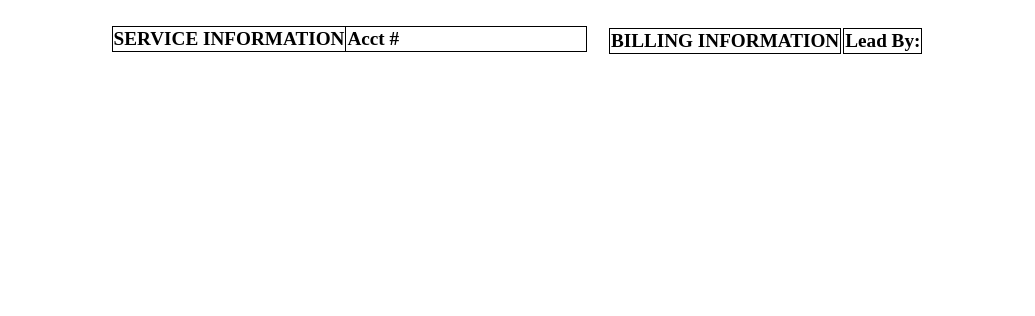
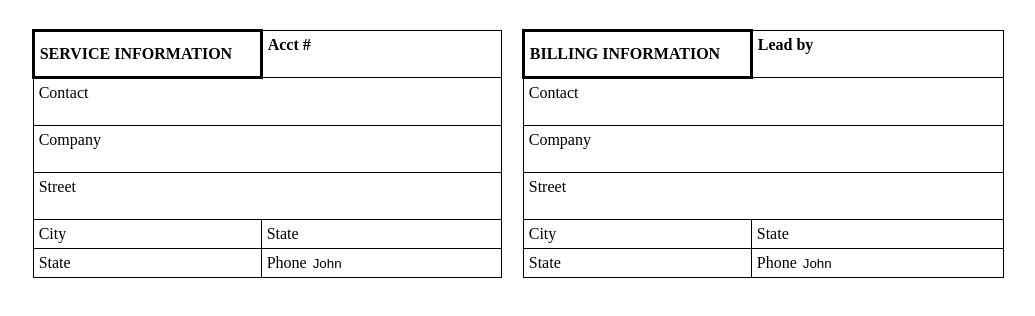
Before and after one commit to Interstate-Pest/bedBugAgreement, a plain HTML site: page index.html in a window 1280 px wide. Shown: the part 164-480 px from the top of the page, without its empty margins (122-1157 px from the left). Drawn offline with Linux system fonts and the light colour scheme.

Commit message:
created tables. Need format for printing.

```diff
--- a/index.html
+++ b/index.html
@@ -14,28 +14,105 @@
         <div id="title">
             <h1 style="text-align: center; text-decoration: underline; text-underline-offset: .7rem;">Bed Bug Agreement</h1>
         </div>
-        <div style="display: flex; justify-content: center; margin: 10px;">
+        <div style="display: flex; flex-wrap: wrap; justify-content: center; margin: 25px;">
             <div id="serviceInfo" style="margin: 10px;">
                 <table style="width: 100%; border-spacing: 0px; border: 0px; border-collapse: collapse;">
                     <tr>
-                        <td style="font-weight: bold; font-size: 1.2rem; border: solid 1px black;">
+                        <td style="font-weight: bold; border: solid 3px black; padding: 5px;">
                             SERVICE INFORMATION
                         </td>
-                        <td style="font-weight: bold; font-size: 1.2rem; border: solid 1px black;">
+                        <td style="font-weight: bold; border: solid 1px black; padding: 5px;">
                             <label for="acct#">Acct #</label>
-                            <input type="text" name="acct#" style="border: none;">
+                            <input type="text" name="acct#" style="border: none; width: 95%;">
+                        </td>
+                    </tr>
+                    <tr>
+                        <td style="border: solid 1px black; padding: 5px;" colspan="2">
+                            <label for="acct#">Contact</label>
+                            <input type="text" name="acct#" style="border: none; width: 95%; ">
+                        </td>
+                    </tr>
+                    <tr>
+                        <td style="border: solid 1px black; padding: 5px;" colspan="2">
+                            <label for="acct#">Company</label>
+                            <input type="text" name="acct#" style="border: none; width: 95%; ">
+                        </td>
+                    </tr>
+                    <tr>
+                        <td style="border: solid 1px black; padding: 5px;" colspan="2">
+                            <label for="acct#">Street</label>
+                            <input type="text" name="acct#" style="border: none; width: 95%;">
+                        </td>
+                    </tr>
+                    <tr>
+                        <td style="border: solid 1px black; padding: 5px;" colspan="1">
+                            <label for="acct#">City</label>
+                            <input type="text" name="acct#" style="border: none; ">
+                        </td>
+                        <td style="border: solid 1px black; padding: 5px;" colspan="1">
+                            <label for="acct#">State</label>
+                            <input type="text" name="acct#" style="border: none; ">
+                        </td>
+                    </tr>
+                    <tr>
+                        <td style="border: solid 1px black; padding: 5px;" colspan="1">
+                            <label for="acct#">State</label>
+                            <input type="text" name="acct#" style="border: none; ">
+                        </td>
+                        <td style="border: solid 1px black; padding: 5px;" colspan="1">
+                            <label for="acct#">Phone</label>
+                            <input type="text" name="acct#" value="John" style="border: none; ">
                         </td>
                     </tr>
                 </table>
             </div>
             <div id="billingInfo" style="margin: 10px;">
-                <table style="width: 100%;">
+                <table style="width: 100%; border-spacing: 0px; border: 0px; border-collapse: collapse;">
                     <tr>
-                        <td style="font-weight: bold; font-size: 1.2rem; border: solid 1px black;">
+                        <td style="font-weight: bold; border: solid 3px black; padding: 5px;">
                             BILLING INFORMATION
                         </td>
-                        <td style="font-weight: bold; font-size: 1.2rem; border: solid 1px black;">
-                            Lead By:
+                        <td style="font-weight: bold; border: solid 1px black; padding: 5px;">
+                            <label for="acct#">Lead by</label>
+                            <input type="text" name="acct#" style="border: none; width: 95%;">
+                        </td>
+                    </tr>
+                    <tr>
+                        <td style="border: solid 1px black; padding: 5px;" colspan="2">
+                            <label for="acct#">Contact</label>
+                            <input type="text" name="acct#" style="border: none; width: 95%; ">
+                        </td>
+                    </tr>
+                    <tr>
+                        <td style="border: solid 1px black; padding: 5px;" colspan="2">
+                            <label for="acct#">Company</label>
+                            <input type="text" name="acct#" style="border: none; width: 95%; ">
+                        </td>
+                    </tr>
+                    <tr>
+                        <td style="border: solid 1px black; padding: 5px;" colspan="2">
+                            <label for="acct#">Street</label>
+                            <input type="text" name="acct#" style="border: none; width: 95%;">
+                        </td>
+                    </tr>
+                    <tr>
+                        <td style="border: solid 1px black; padding: 5px;" colspan="1">
+                            <label for="acct#">City</label>
+                            <input type="text" name="acct#" style="border: none; ">
+                        </td>
+                        <td style="border: solid 1px black; padding: 5px;" colspan="1">
+                            <label for="acct#">State</label>
+                            <input type="text" name="acct#" style="border: none; ">
+                        </td>
+                    </tr>
+                    <tr>
+                        <td style="border: solid 1px black; padding: 5px;" colspan="1">
+                            <label for="acct#">State</label>
+                            <input type="text" name="acct#" style="border: none; ">
+                        </td>
+                        <td style="border: solid 1px black; padding: 5px;" colspan="1">
+                            <label for="acct#">Phone</label>
+                            <input type="text" name="acct#" value="John" style="border: none; ">
                         </td>
                     </tr>
                 </table>
```
